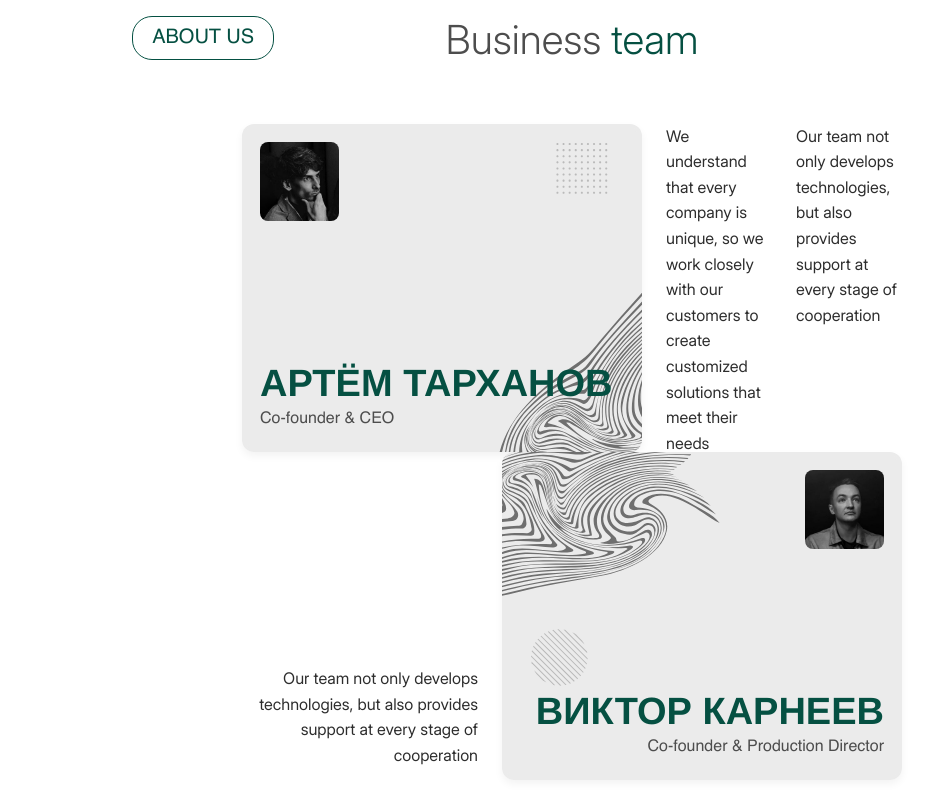
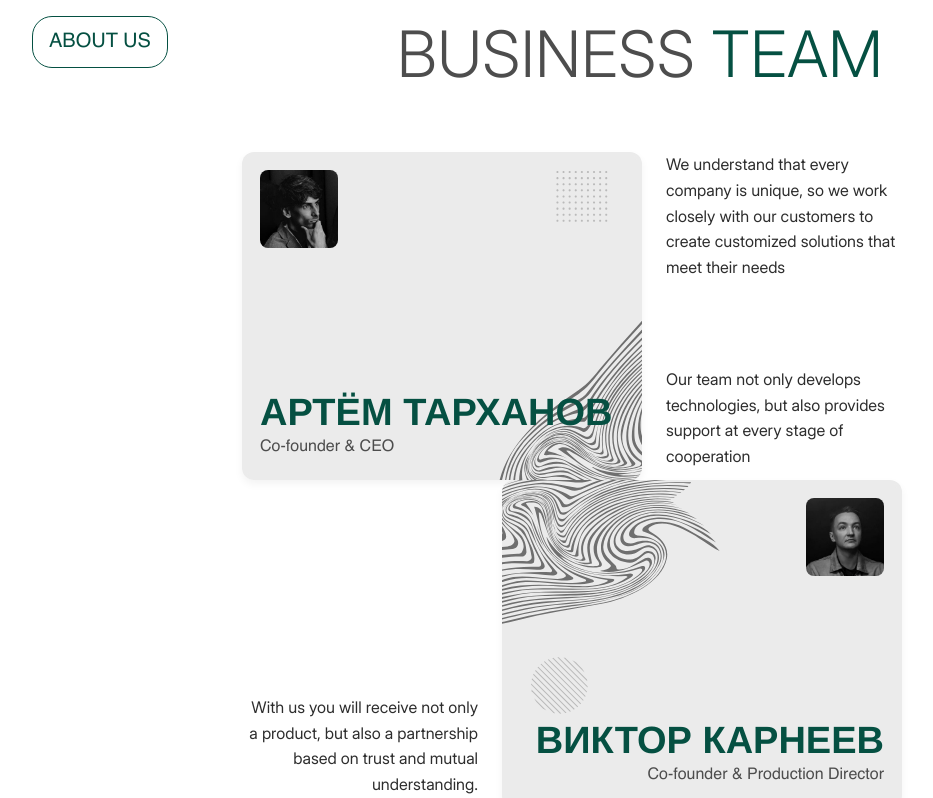
Before and after one commit to Shimatrix/XR_Place-2, a React (Vite) app: page / in a window 1280 px wide. Shown: the part 4540-5338 px from the top of the page, without its empty margins (68-1001 px from the left). Built offline with nearby package versions, Linux system fonts and the light colour scheme.

Commit message:
написан код для мобильной версии

```diff
--- a/src/features/Team/Team.tsx
+++ b/src/features/Team/Team.tsx
@@ -1,5 +1,4 @@
-/* карточки участников + последовательная анимация */
-import React from 'react';
+// /* карточки участников + последовательная анимация */
 import { useTranslation } from 'react-i18next';
 import styles from './team.module.scss';
 
@@ -18,12 +17,13 @@ const Team = () => {
       <div className={styles.row}>
         <div className={styles.card}>
           <div className={styles.dotsPattern}>
-            <img src="/mockImg/Team/dotsPattern.svg" />
+            <img src="/mockImg/Team/dotsPattern.svg" alt="" />
           </div>
-
-          {/* Полоски в нижней части */}
           <div className={styles.linesPattern}>
-            <img src="/mockImg/Team/linesPattern.svg" />
+            <picture>
+              <source media="(max-width: 360px)" srcSet="/mockImg/Team/linesPattern-mobile.svg" />
+              <img src="/mockImg/Team/linesPattern.svg" alt="" />
+            </picture>
           </div>
           <img
             src="/mockImg/Team/artem-tarkhanov.jpg"
@@ -36,27 +36,33 @@ const Team = () => {
           </div>
         </div>
 
-        {/* <div className={`${styles.textBlock} ${styles.textBlockRight}`}> */}
-        <div className={`${styles.paragraph1} ${styles.textBlock} ${styles.textBlockRight}`}>
-          <p>{t('aboutUs.description1')}</p>
+        <div className={`${styles.textBlock} ${styles.textBlockRight}`}>
+          <div className={`${styles.mobileOrder1}`}>
+            <p>{t('aboutUs.description1')}</p>
+          </div>
+          <div className={`${styles.mobileOrder3}`}>
+            <p>{t('aboutUs.description2')}</p>
+          </div>
         </div>
-        <div className={`${styles.paragraph2} ${styles.textBlock} ${styles.textBlockRight}`}>
-          <p>{t('aboutUs.description2')}</p>
-        </div>
-        {/* </div> */}
       </div>
 
       <div className={styles.row}>
-        <div className={`${styles.textBlock} ${styles.textBlockLeft}`}>
-          <p>{t('aboutUs.description2')}</p>
+        <div className={`${styles.textBlock} ${styles.textBlockLeft} ${styles.mobileOrder5}`}>
+          <p>{t('aboutUs.description3')}</p>
         </div>
 
-        <div className={`${styles.card} ${styles.cardRightAligned}`}>
+        <div className={`${styles.card} ${styles.cardRightAligned} ${styles.mobileOrder4}`}>
           <div className={styles.linesPatternBottom}>
-            <img src="/mockImg/Team/linesPatternBottom.svg" />
+            <picture>
+              <source
+                media="(max-width: 360px)"
+                srcSet="/mockImg/Team/linesPatternBottom-mobile.svg"
+              />
+              <img src="/mockImg/Team/linesPatternBottom.svg" alt="" />
+            </picture>
           </div>
           <div className={styles.circleLines}>
-            <img src="/mockImg/Team/circleLines.svg" />
+            <img src="/mockImg/Team/circleLines.svg" alt="" />
           </div>
           <img
             src="/mockImg/Team/victor-karneev.jpg"
--- a/src/features/Team/team.module.scss
+++ b/src/features/Team/team.module.scss
@@ -1,67 +1,62 @@
+.teamSection {
+  padding-top: 150px;
+  font-family: Inter, sans-serif;
+}
+
 .header {
   display: flex;
   align-items: flex-start;
-  position: relative;
-  margin-bottom: 3.75rem; // 60px
-}
-
-.teamSection {
-  max-width: 90rem; // 1440px
-  margin: 0;
-  padding-top: 9.375rem; // 150px
-  font-family: Inter, sans-serif;
+  margin-bottom: 60px;
 }
 
 .sectionLabel {
   display: inline-block;
-  border: 0.0625rem solid #055042; // 1px
-  border-radius: 1.25rem; // 20px
-  padding: 0.4rem 1.2rem;
+  border: 1px solid #055042;
+  border-radius: 20px;
+  padding: 10px 16px;
   color: #055042;
-  font-size: 1.25rem; // 20px
+  font-size: 20px;
   text-transform: uppercase;
-  position: absolute;
-  margin-left: 6.25rem; // 100px
   font-family: Helvetica, Arial, sans-serif;
+  min-width: 111px;
 }
 
 .title {
-  font-size: 2.5rem; //64px
+  font-size: 64px;
   font-weight: 300;
-  width: 100%;
   text-align: center;
   margin: 0 auto;
   position: relative;
   z-index: 1;
   color: #4d4d4d;
+  text-transform: uppercase;
 
   span {
     color: #055042;
   }
 }
 
-// .row {
-// display: flex;
-// justify-content: space-between;
-// align-items: flex-start;
-// flex-wrap: wrap;
-//   margin: 0 200px 0;
-//   gap: 24px;
-//   min-height: 328px;
-// }
+.row {
+  display: flex;
+  justify-content: space-between;
+  align-items: flex-start;
+  margin: 0 210px;
+  gap: 24px;
+  min-height: 328px;
+}
 
 .card {
   background: url('/mockImg/Team/card-background.jpg');
-  border-radius: 0.75rem; // 12px
-  width: 400px; // 300px
+  border-radius: 12px;
+  width: 400px;
   height: 328px;
   flex-shrink: 0;
   display: flex;
   flex-direction: column;
   align-items: flex-start;
-  box-shadow: 0 0.25rem 0.5rem rgb(0 0 0 / 5%);
-  position: relative; // Для абсолютного позиционирования SVG
-  overflow: hidden; // Чтобы SVG не выходили за границы
+  box-shadow: 0 4px 8px rgb(0 0 0 / 5%);
+  position: relative;
+  overflow: hidden;
   justify-content: space-between;
 }
 
@@ -91,10 +86,10 @@
 }
 
 .avatar {
-  width: 79px; // 50px
-  height: 79px;
-  border-radius: 0.5rem; // 8px
-  position: relative; // Поднимаем аватар над паттернами
+  width: 78px;
+  height: 78px;
+  border-radius: 8px;
+  position: relative;
   z-index: 2;
   margin: 18px 0 0 18px;
 }
@@ -119,11 +114,11 @@
 }
 
 .cardRightAligned {
-  align-items: flex-end; // перемещает контент к правому краю
+  align-items: flex-end;
 }
 
 .avatarRight {
-  margin: 18px 18px 0 auto; // вправо
+  margin: 18px 18px 0 auto;
 }
 
 .cardInfoRight {
@@ -137,18 +132,9 @@
   }
 }
 
-.row {
-  display: flex;
-  justify-content: space-between;
-  align-items: flex-start;
-  margin: 0 210px;
-  gap: 24px;
-  min-height: 328px;
-}
-
 .textBlock {
   flex: 1;
-  max-width: 37.5rem;
+  max-width: 600px;
   display: flex;
   flex-direction: column;
   font-size: 18px;
@@ -158,7 +144,7 @@
   p {
     margin: 0;
     color: #2d2d2d;
-    font-size: 1rem;
+    font-size: 16px;
     line-height: 1.6;
   }
 
@@ -171,27 +157,118 @@
 
   &Right {
     text-align: left;
+    justify-content: space-between;
+
+    @media (width <= 360px) {
+      display: contents;
+    }
   }
 }
 
 @media (width <= 360px) {
-  .paragraph1 {
+  .teamSection {
+    padding-top: 60px;
+  }
+
+  .header {
+    flex-direction: column;
+    margin-bottom: 30px;
+  }
+
+  .sectionLabel {
+    font-size: 16px;
+    margin-bottom: 20px;
+  }
+
+  .title {
+    font-size: 24px;
+    text-align: left;
+    margin: 0;
+    color: #055042;
+  }
+
+  .row {
+    flex-direction: column;
+    gap: 20px;
+    margin: 0 0 20px;
+    min-height: auto;
+    align-items: stretch;
+  }
+
+  .card {
+    max-width: 310px;
+    max-height: 186px;
+    order: 2;
+  }
+
+  .mobileOrder1 {
     order: 1;
   }
 
-  .card:first-of-type {
-    order: 2;
-  }
-
-  .paragraph2 {
+  .mobileOrder3 {
     order: 3;
   }
 
-  .cardRightAligned {
+  .mobileOrder4 {
     order: 4;
   }
 
-  .textBlockLeft {
+  .mobileOrder5 {
     order: 5;
   }
+
+  .cardRightAligned {
+    align-items: flex-start;
+  }
+
+  .dotsPattern {
+    width: 31px;
+    height: 40px;
+    top: 10px;
+    right: 30px;
+  }
+
+  .cardInfo {
+    h3 {
+      font-size: 18px;
+    }
+
+    p {
+      font-size: 16px;
+    }
+  }
+
+  .linesPatternBottom {
+    top: 0;
+    right: 0;
+    left: auto;
+  }
+
+  .circleLines {
+    left: auto;
+    bottom: 1px;
+    right: 7px;
+    width: 41px;
+    height: 41px;
+  }
+
+  .avatarRight {
+    margin: 18px 0 0 18px;
+  }
+
+  .cardInfoRight {
+    margin: 0 0 21px 18px;
+    text-align: left;
+
+    h3,
+    p {
+      text-align: left;
+    }
+  }
+
+  .textBlockLeft {
+    text-align: left;
+    height: auto;
+    padding: 0;
+  }
 }
```
Also changed, not shown: public/mockImg/Team/linesPattern-mobile.svg (added), public/mockImg/Team/linesPatternBottom-mobile.svg (added).
